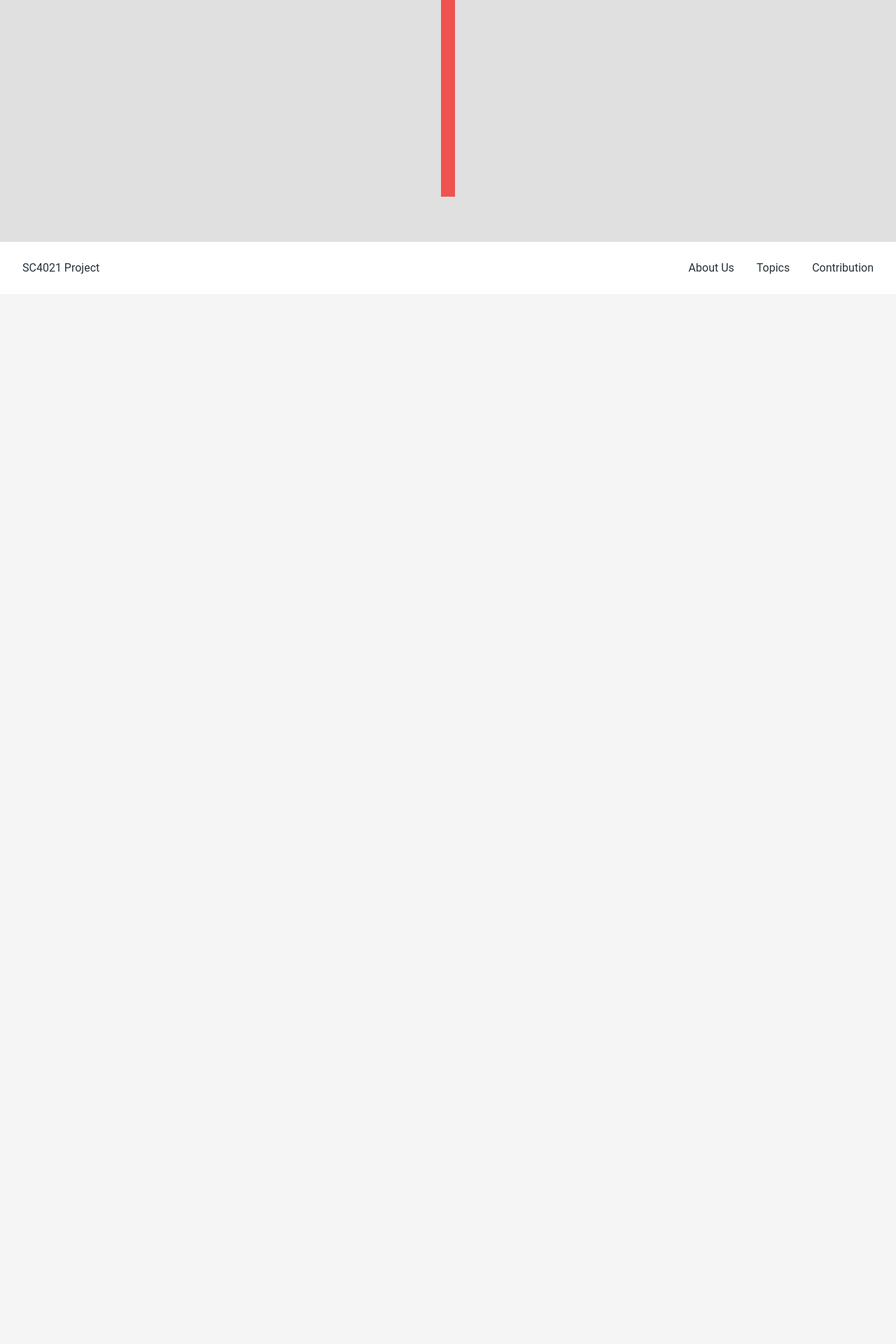
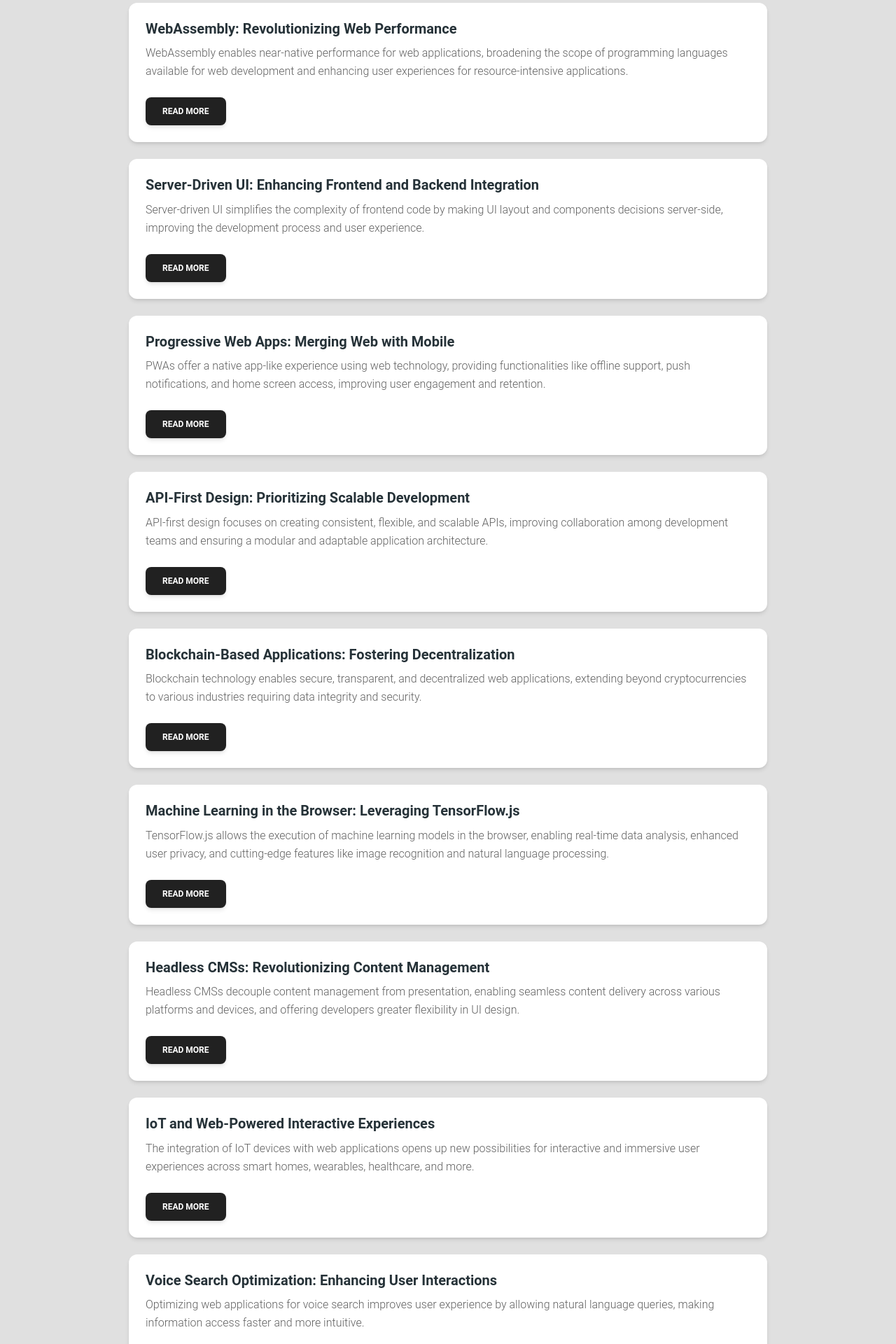
Before and after one commit to KrisCholakov02/SC4021-Project, a Next.js app: page / in a window 1280 px wide. Shown: the part 380-2300 px from the top of the page at 70% size. Before the commit the page ends 800 px from the top, so only its background shows below. Built offline with nearby package versions, Linux system fonts and the light colour scheme.

Commit message:
Initial search results cards.

```diff
--- a/src/app/(pages)/(home)/page.tsx
+++ b/src/app/(pages)/(home)/page.tsx
@@ -2,16 +2,117 @@
 
 import React from 'react';
 
+import { QueryResultCard } from '@/components/query-result-card';
 import { SearchBar } from '@/components/search-bar';
 
 export default function Home() {
+  const sampleResults = [
+    {
+      title: 'WebAssembly: Revolutionizing Web Performance',
+      description:
+        'WebAssembly enables near-native performance for web applications, broadening the scope of programming languages available for web development and enhancing user experiences for resource-intensive applications.',
+      author: 'AppMaster',
+      date: '2024',
+      rating: 5,
+      type: 'Web Development Trend'
+    },
+    {
+      title: 'Server-Driven UI: Enhancing Frontend and Backend Integration',
+      description:
+        'Server-driven UI simplifies the complexity of frontend code by making UI layout and components decisions server-side, improving the development process and user experience.',
+      author: 'AppMaster',
+      date: '2024',
+      rating: 5,
+      type: 'Web Development Trend'
+    },
+    {
+      title: 'Progressive Web Apps: Merging Web with Mobile',
+      description:
+        'PWAs offer a native app-like experience using web technology, providing functionalities like offline support, push notifications, and home screen access, improving user engagement and retention.',
+      author: 'AppMaster',
+      date: '2024',
+      rating: 5,
+      type: 'Web Development Trend'
+    },
+    {
+      title: 'API-First Design: Prioritizing Scalable Development',
+      description:
+        'API-first design focuses on creating consistent, flexible, and scalable APIs, improving collaboration among development teams and ensuring a modular and adaptable application architecture.',
+      author: 'AppMaster',
+      date: '2024',
+      rating: 5,
+      type: 'Web Development Trend'
+    },
+    {
+      title: 'Blockchain-Based Applications: Fostering Decentralization',
+      description:
+        'Blockchain technology enables secure, transparent, and decentralized web applications, extending beyond cryptocurrencies to various industries requiring data integrity and security.',
+      author: 'AppMaster',
+      date: '2024',
+      rating: 5,
+      type: 'Web Development Trend'
+    },
+    {
+      title: 'Machine Learning in the Browser: Leveraging TensorFlow.js',
+      description:
+        'TensorFlow.js allows the execution of machine learning models in the browser, enabling real-time data analysis, enhanced user privacy, and cutting-edge features like image recognition and natural language processing.',
+      author: 'AppMaster',
+      date: '2024',
+      rating: 5,
+      type: 'Web Development Trend'
+    },
+    {
+      title: 'Headless CMSs: Revolutionizing Content Management',
+      description:
+        'Headless CMSs decouple content management from presentation, enabling seamless content delivery across various platforms and devices, and offering developers greater flexibility in UI design.',
+      author: 'AppMaster',
+      date: '2024',
+      rating: 5,
+      type: 'Web Development Trend'
+    },
+    {
+      title: 'IoT and Web-Powered Interactive Experiences',
+      description:
+        'The integration of IoT devices with web applications opens up new possibilities for interactive and immersive user experiences across smart homes, wearables, healthcare, and more.',
+      author: 'AppMaster',
+      date: '2024',
+      rating: 5,
+      type: 'Web Development Trend'
+    },
+    {
+      title: 'Voice Search Optimization: Enhancing User Interactions',
+      description:
+        'Optimizing web applications for voice search improves user experience by allowing natural language queries, making information access faster and more intuitive.',
+      author: 'TechCrunch',
+      date: '2024',
+      rating: 4,
+      type: 'Web Development Trend'
+    },
+    {
+      title:
+        'Augmented Reality in Web Development: Creating Immersive Experiences',
+      description:
+        'AR technology in web development enables the creation of immersive user experiences directly in the browser, offering innovative ways to engage users and present information.',
+      author: 'Mozilla Developer Network',
+      date: '2024',
+      rating: 4,
+      type: 'Web Development Trend'
+    }
+  ];
+
   return (
     <div className="flex-col flex-grow flex items-center">
       <div className="mb-8 bg-black w-56 h-32">Logo</div>
       <div className="mb-4 w-full">
         <SearchBar />
       </div>
-      <div className="flex flex-grow bg-red-400">dd</div>
+      <div className="w-full flex flex-col items-center justify-items-center">
+        {sampleResults.map((result, index) => (
+          <div key={index} className="w-9/12">
+            <QueryResultCard {...result} />
+          </div>
+        ))}
+      </div>
     </div>
   );
 }
--- a/src/app/(pages)/layout.tsx
+++ b/src/app/(pages)/layout.tsx
@@ -10,10 +10,16 @@ export default function PagesLayout({
   children: React.ReactNode;
 }>) {
   return (
-    <div className="flex flex-col min-h-screen">
-      <NavbarWithMegaMenu />
-      <div className="flex flex-grow bg-gray-300 py-16 px-8">{children}</div>
-      <SimpleFooter />
+    <div className="w-full flex flex-col min-h-screen">
+      <div className="w-full">
+        <NavbarWithMegaMenu />
+      </div>
+      <div className="w-full flex flex-grow bg-gray-300 py-16 px-8">
+        {children}
+      </div>
+      <div className="w-full">
+        <SimpleFooter />
+      </div>
     </div>
   );
 }
--- a/src/app/layout.tsx
+++ b/src/app/layout.tsx
@@ -24,7 +24,7 @@ export default function RootLayout({
       <body
         className={classNames(
           inter.className,
-          'h-screen w-screen bg-gray-100 bg-none'
+          'h-full w-full bg-gray-100 bg-none overflow-y-auto'
         )}
       >
         {children}
--- /dev/null
+++ b/src/components/query-result-card.tsx
@@ -0,0 +1,26 @@
+import React from 'react';
+
+import MT from '@/utils/MT';
+
+export function QueryResultCard(result: any) {
+  return (
+    <MT.Card placeholder={undefined} className="mt-6">
+      <MT.CardBody placeholder={undefined} className="">
+        <MT.Typography
+          variant="h5"
+          color="blue-gray"
+          className="mb-2"
+          placeholder={undefined}
+        >
+          {result.title}
+        </MT.Typography>
+        <MT.Typography placeholder={undefined}>
+          {result.description}
+        </MT.Typography>
+      </MT.CardBody>
+      <MT.CardFooter className="pt-0" placeholder={undefined}>
+        <MT.Button placeholder={undefined}>Read More</MT.Button>
+      </MT.CardFooter>
+    </MT.Card>
+  );
+}
--- a/src/components/search-bar.tsx
+++ b/src/components/search-bar.tsx
@@ -8,9 +8,10 @@ export function SearchBar() {
   return (
     <div className="flex items-center justify-center w-full">
       <div className="inline-flex items-center justify-center w-full">
-        <div className="w-9/12">
+        <div className="w-9/12 p-2 bg-white rounded-md">
           <MT.Input
             size="lg"
+            color="black"
             crossOrigin={undefined}
             label="Search for anything you want..."
             icon={React.createElement(MagnifyingGlassIcon, {
@@ -18,6 +19,7 @@ export function SearchBar() {
               className: 'text-gray-900'
             })}
           />
+          <div className="">{/* Advanced search options */}</div>
         </div>
         <MT.Button size="md" className="ml-4" placeholder={undefined}>
           Advanced Search
```
